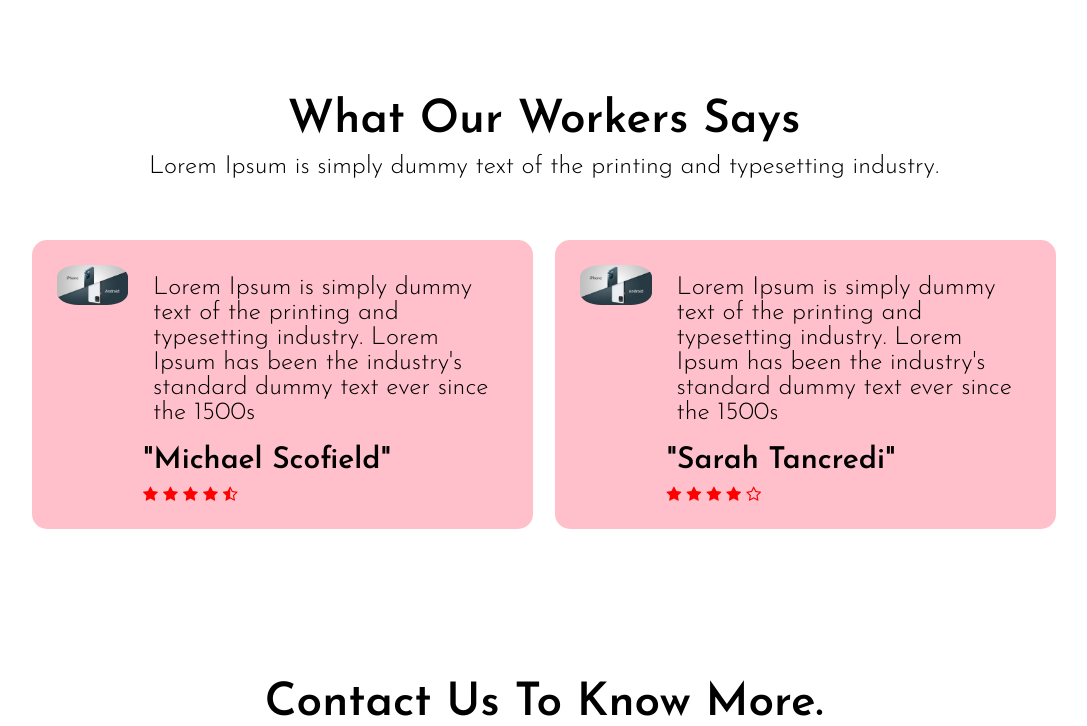
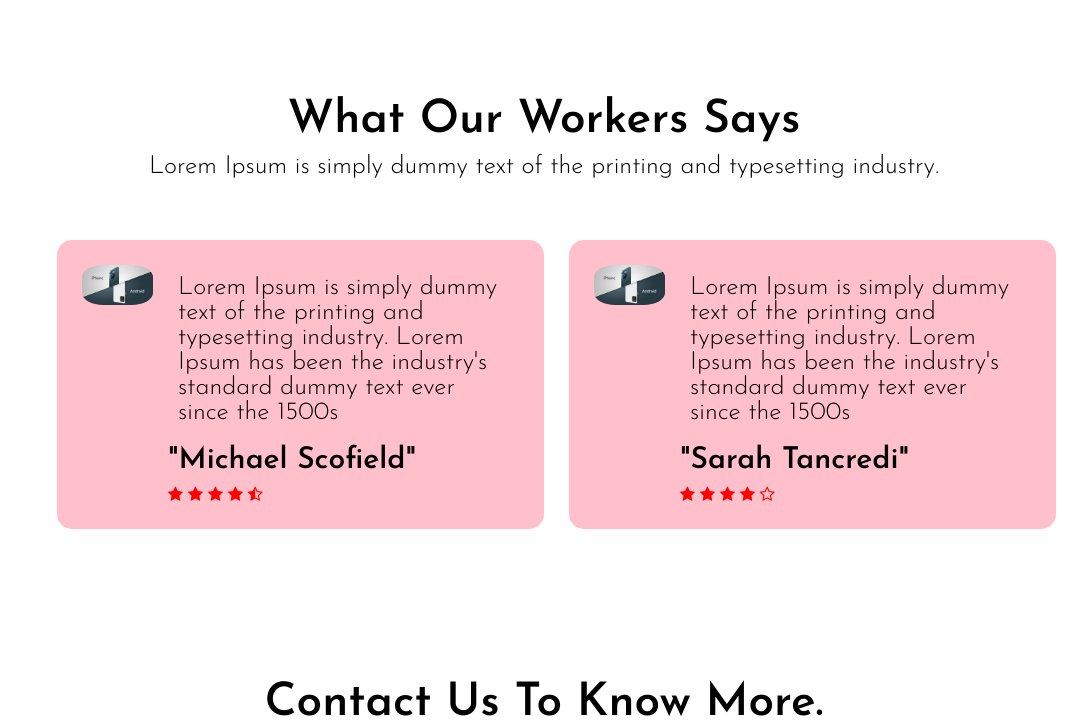
Before and after one commit to AmmadJamil97/Resident-Evil, a Flask app: page / in a window 1280 px wide. Shown: the part 3176-3902 px from the top of the page, without its empty margins (96-1183 px from the left). Run offline with Flask 2, Linux system fonts and the light colour scheme.

Commit message:
Fri, Nov 18, 2022, 8:08 PM +00:00

```diff
--- a/static/styles3.css
+++ b/static/styles3.css
@@ -349,6 +349,7 @@ h3
     text-align: left;
     border-radius: 15px;
     margin-bottom: 5%;
+    margin-left: 25px;
 }
 
 .testimonials-col img
```
